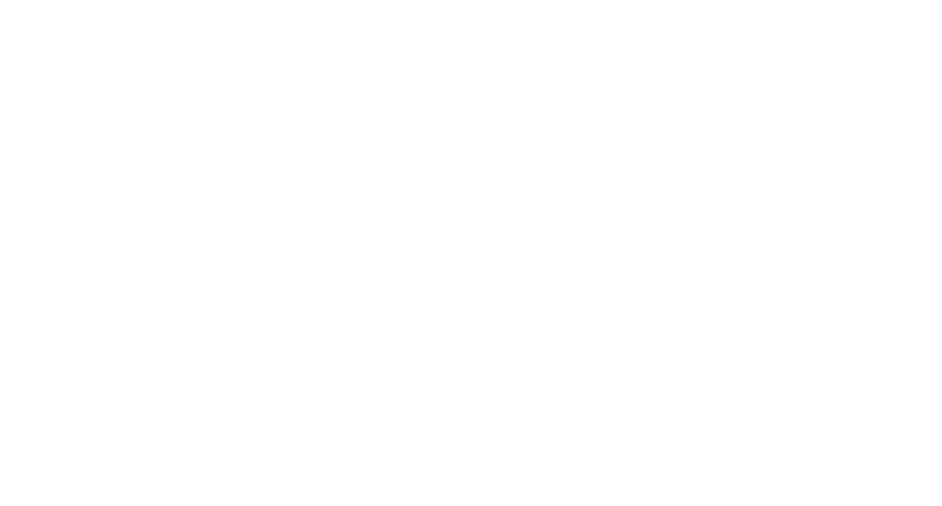
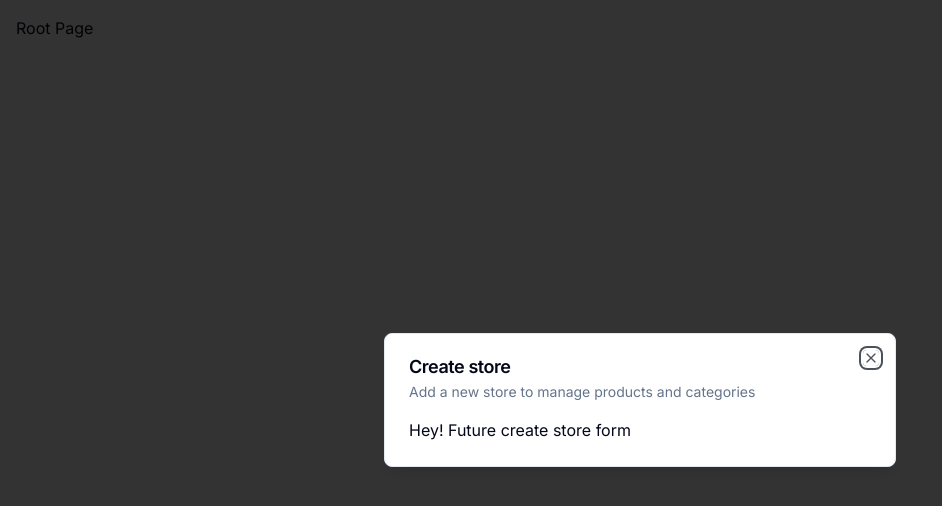
Before and after one commit to mwaqar29/ecommerce-admin, a Next.js app: page / in a window 1280 px wide. Shown: the top 506 px of the page, without its empty margins (0-942 px from the left). Built offline with nearby package versions, Linux system fonts and the light colour scheme.

Commit message:
Modal component setup

```diff
--- a/app/(root)/page.tsx
+++ b/app/(root)/page.tsx
@@ -1,8 +1,17 @@
-import { UserButton } from "@clerk/nextjs";
+"use client";
+
+import { useStoreModal } from "@/hooks/useStoreModal";
+import { useEffect } from "react";
+
 export default function RootPage() {
-  return (
-    <div>
-      <UserButton afterSignOutUrl="/" />
-    </div>
-  );
+  const onOpen = useStoreModal((state) => state.onOpen);
+  const isOpen = useStoreModal((state) => state.isOpen);
+
+  useEffect(() => {
+    if (!isOpen) {
+      onOpen();
+    }
+  }, [isOpen, onOpen]);
+
+  return <div className="p-4">Root Page</div>;
 }
--- a/app/layout.tsx
+++ b/app/layout.tsx
@@ -2,6 +2,7 @@
 import { Inter } from "next/font/google";
 import "./globals.css";
 import { ClerkProvider } from "@clerk/nextjs";
+import { ModalProvider } from "@/providers/ModalProvider";
 
 const inter = Inter({ subsets: ["latin"] });
 
@@ -18,7 +19,10 @@
   return (
     <ClerkProvider>
       <html lang="en">
-        <body className={inter.className}>{children}</body>
+        <body className={inter.className}>
+          <ModalProvider />
+          {children}
+        </body>
       </html>
     </ClerkProvider>
   );
--- /dev/null
+++ b/components/modals/StoreModal.tsx
@@ -0,0 +1,19 @@
+"use client";
+
+import { useStoreModal } from "@/hooks/useStoreModal";
+import { Modal } from "@/components/ui/modal";
+
+export const StoreModal = () => {
+  const storeModal = useStoreModal();
+
+  return (
+    <Modal
+      title="Create store"
+      description="Add a new store to manage products and categories"
+      isOpen={storeModal.isOpen}
+      onClose={storeModal.onClose}
+    >
+      Hey! Future create store form
+    </Modal>
+  );
+};
--- /dev/null
+++ b/components/ui/dialog.tsx
@@ -0,0 +1,122 @@
+"use client"
+
+import * as React from "react"
+import * as DialogPrimitive from "@radix-ui/react-dialog"
+import { X } from "lucide-react"
+
+import { cn } from "@/lib/utils"
+
+const Dialog = DialogPrimitive.Root
+
+const DialogTrigger = DialogPrimitive.Trigger
+
+const DialogPortal = DialogPrimitive.Portal
+
+const DialogClose = DialogPrimitive.Close
+
+const DialogOverlay = React.forwardRef<
+  React.ElementRef<typeof DialogPrimitive.Overlay>,
+  React.ComponentPropsWithoutRef<typeof DialogPrimitive.Overlay>
+>(({ className, ...props }, ref) => (
+  <DialogPrimitive.Overlay
+    ref={ref}
+    className={cn(
+      "fixed inset-0 z-50 bg-black/80  data-[state=open]:animate-in data-[state=closed]:animate-out data-[state=closed]:fade-out-0 data-[state=open]:fade-in-0",
+      className
+    )}
+    {...props}
+  />
+))
+DialogOverlay.displayName = DialogPrimitive.Overlay.displayName
+
+const DialogContent = React.forwardRef<
+  React.ElementRef<typeof DialogPrimitive.Content>,
+  React.ComponentPropsWithoutRef<typeof DialogPrimitive.Content>
+>(({ className, children, ...props }, ref) => (
+  <DialogPortal>
+    <DialogOverlay />
+    <DialogPrimitive.Content
+      ref={ref}
+      className={cn(
+        "fixed left-[50%] top-[50%] z-50 grid w-full max-w-lg translate-x-[-50%] translate-y-[-50%] gap-4 border bg-background p-6 shadow-lg duration-200 data-[state=open]:animate-in data-[state=closed]:animate-out data-[state=closed]:fade-out-0 data-[state=open]:fade-in-0 data-[state=closed]:zoom-out-95 data-[state=open]:zoom-in-95 data-[state=closed]:slide-out-to-left-1/2 data-[state=closed]:slide-out-to-top-[48%] data-[state=open]:slide-in-from-left-1/2 data-[state=open]:slide-in-from-top-[48%] sm:rounded-lg",
+        className
+      )}
+      {...props}
+    >
+      {children}
+      <DialogPrimitive.Close className="absolute right-4 top-4 rounded-sm opacity-70 ring-offset-background transition-opacity hover:opacity-100 focus:outline-none focus:ring-2 focus:ring-ring focus:ring-offset-2 disabled:pointer-events-none data-[state=open]:bg-accent data-[state=open]:text-muted-foreground">
+        <X className="h-4 w-4" />
+        <span className="sr-only">Close</span>
+      </DialogPrimitive.Close>
+    </DialogPrimitive.Content>
+  </DialogPortal>
+))
+DialogContent.displayName = DialogPrimitive.Content.displayName
+
+const DialogHeader = ({
+  className,
+  ...props
+}: React.HTMLAttributes<HTMLDivElement>) => (
+  <div
+    className={cn(
+      "flex flex-col space-y-1.5 text-center sm:text-left",
+      className
+    )}
+    {...props}
+  />
+)
+DialogHeader.displayName = "DialogHeader"
+
+const DialogFooter = ({
+  className,
+  ...props
+}: React.HTMLAttributes<HTMLDivElement>) => (
+  <div
+    className={cn(
+      "flex flex-col-reverse sm:flex-row sm:justify-end sm:space-x-2",
+      className
+    )}
+    {...props}
+  />
+)
+DialogFooter.displayName = "DialogFooter"
+
+const DialogTitle = React.forwardRef<
+  React.ElementRef<typeof DialogPrimitive.Title>,
+  React.ComponentPropsWithoutRef<typeof DialogPrimitive.Title>
+>(({ className, ...props }, ref) => (
+  <DialogPrimitive.Title
+    ref={ref}
+    className={cn(
+      "text-lg font-semibold leading-none tracking-tight",
+      className
+    )}
+    {...props}
+  />
+))
+DialogTitle.displayName = DialogPrimitive.Title.displayName
+
+const DialogDescription = React.forwardRef<
+  React.ElementRef<typeof DialogPrimitive.Description>,
+  React.ComponentPropsWithoutRef<typeof DialogPrimitive.Description>
+>(({ className, ...props }, ref) => (
+  <DialogPrimitive.Description
+    ref={ref}
+    className={cn("text-sm text-muted-foreground", className)}
+    {...props}
+  />
+))
+DialogDescription.displayName = DialogPrimitive.Description.displayName
+
+export {
+  Dialog,
+  DialogPortal,
+  DialogOverlay,
+  DialogClose,
+  DialogTrigger,
+  DialogContent,
+  DialogHeader,
+  DialogFooter,
+  DialogTitle,
+  DialogDescription,
+}
--- /dev/null
+++ b/components/ui/modal.tsx
@@ -0,0 +1,43 @@
+"use client";
+
+import {
+  Dialog,
+  DialogContent,
+  DialogDescription,
+  DialogHeader,
+  DialogTitle,
+} from "@/components/ui/dialog";
+
+interface ModalProps {
+  title: string;
+  description: string;
+  isOpen: boolean;
+  onClose: () => void;
+  children?: React.ReactNode;
+}
+
+export const Modal: React.FC<ModalProps> = ({
+  title,
+  description,
+  isOpen,
+  onClose,
+  children,
+}) => {
+  const onChange = (open: boolean) => {
+    if (!open) {
+      onClose();
+    }
+  };
+
+  return (
+    <Dialog open={isOpen} onOpenChange={onChange}>
+      <DialogContent>
+        <DialogHeader>
+          <DialogTitle>{title}</DialogTitle>
+          <DialogDescription>{description}</DialogDescription>
+        </DialogHeader>
+        <div>{children}</div>
+      </DialogContent>
+    </Dialog>
+  );
+};
--- /dev/null
+++ b/hooks/useStoreModal.tsx
@@ -0,0 +1,13 @@
+import { create } from "zustand";
+
+interface useStoreModalStore {
+  isOpen: boolean;
+  onOpen: () => void;
+  onClose: () => void;
+}
+
+export const useStoreModal = create<useStoreModalStore>()((set) => ({
+  isOpen: false,
+  onOpen: () => set({ isOpen: true }),
+  onClose: () => set({ isOpen: false }),
+}));
--- a/package.json
+++ b/package.json
@@ -10,6 +10,7 @@
   },
   "dependencies": {
     "@clerk/nextjs": "^5.1.3",
+    "@radix-ui/react-dialog": "^1.0.5",
     "@radix-ui/react-slot": "^1.0.2",
     "class-variance-authority": "^0.7.0",
     "clsx": "^2.1.1",
@@ -18,7 +19,8 @@
     "react": "^18",
     "react-dom": "^18",
     "tailwind-merge": "^2.3.0",
-    "tailwindcss-animate": "^1.0.7"
+    "tailwindcss-animate": "^1.0.7",
+    "zustand": "^4.5.2"
   },
   "devDependencies": {
     "@types/node": "^20",
--- /dev/null
+++ b/providers/ModalProvider.tsx
@@ -0,0 +1,21 @@
+"use client";
+
+import { useEffect, useState } from "react";
+
+import { StoreModal } from "@/components/modals/StoreModal";
+
+export const ModalProvider = () => {
+  const [isMounted, setIsMounted] = useState(false);
+
+  useEffect(() => {
+    setIsMounted(true);
+  }, []);
+
+  if (!isMounted) return null;
+
+  return (
+    <>
+      <StoreModal />
+    </>
+  );
+};
```
Also changed, not shown: 1 other file (tests, documents, lock files or other folders).
